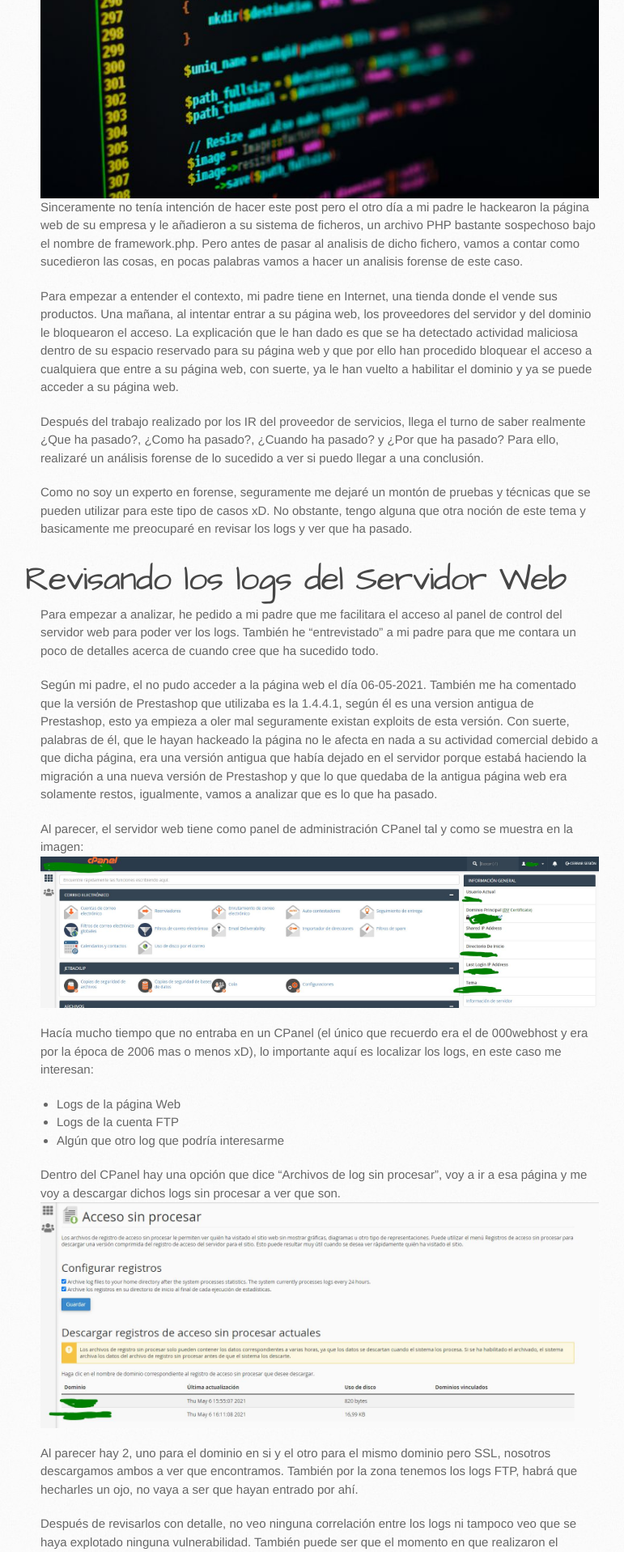
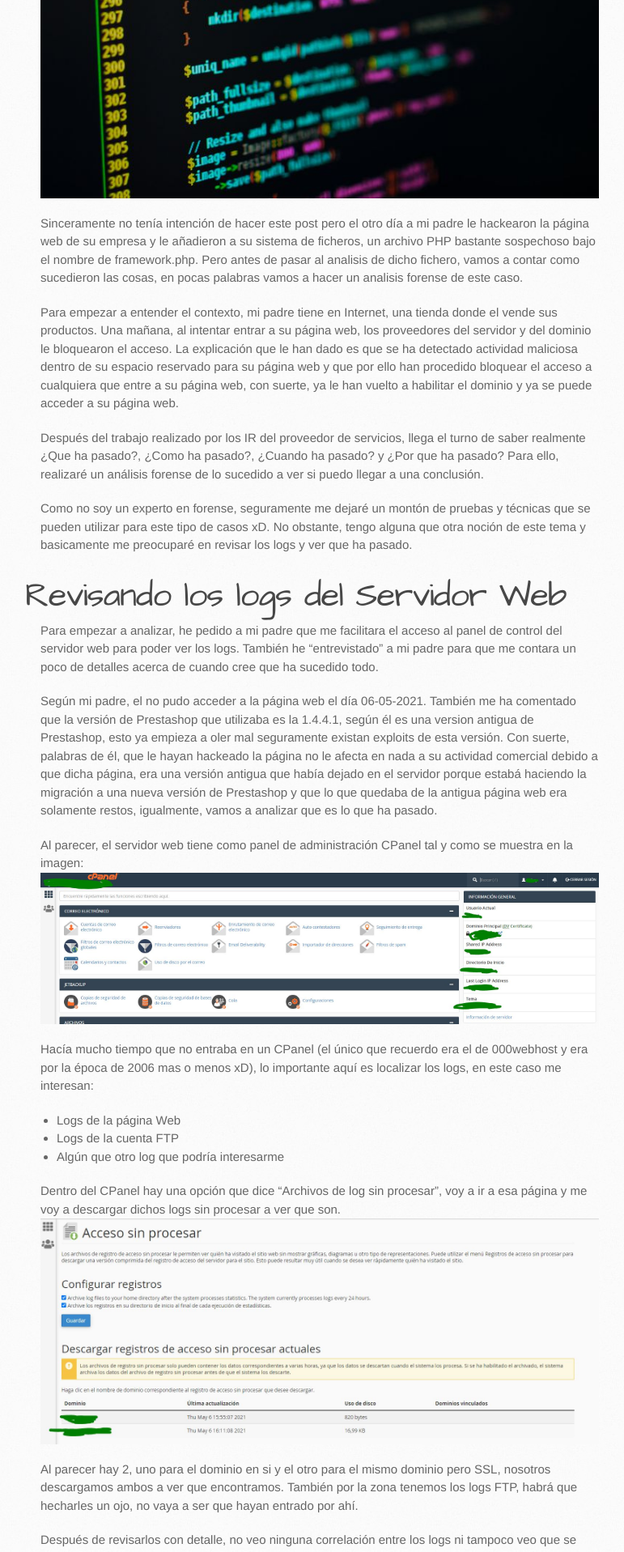
Before and after one commit to Davidc96/davidc96.github.io, a Jekyll site: the page built from _posts/2021-05-15-Hackearon-Padre-Analisi-Forense-Servidor-Web.md, in a window 1280 px wide. Shown: the part 679-2596 px from the top of the page at 81% size, without its empty margins (120-891 px from the left). Built offline with Jekyll 4.4.1, drawn with Linux system fonts in a browser that asks for light colours.

Commit message:
Update style post

```diff
--- a/_layouts/home.html
+++ b/_layouts/home.html
@@ -8,7 +8,8 @@ title: El Arte del Cracking
     <li>
         <h2><a href="{{ post.url }}">{{ post.title }}</a></h2>
         <p>{{ post.date | date_to_string }} - {{ post.author }}<p>
-        {{ post.content | truncatewords: 60 }}
+        {{ post.content | truncatewords: 120 }}
+        <br/>
         <a href="{{ post.url }}"><button>Continuar Leyendo</button></a>
     </li>
 {% endfor %}
--- a/_posts/2021-05-15-Hackearon-Padre-Analisi-Forense-Servidor-Web.md
+++ b/_posts/2021-05-15-Hackearon-Padre-Analisi-Forense-Servidor-Web.md
@@ -5,6 +5,7 @@ tag: [Reverse Engineering, Web]
 title: "¡¡¡Hackearon a mi padre!!! Analisis Forense y RE de un malware escrito en PHP"
 ---
 ![PORTADA](https://davidc96.github.io/assets/images/posts/AFPWE/portada.jpg?style=centerme)
+
 Sinceramente no tenía intención de hacer este post pero el otro día a mi padre le hackearon la página web de su empresa y le añadieron a su sistema de ficheros, un archivo PHP bastante sospechoso bajo el nombre de framework.php. Pero antes de pasar al analisis de dicho fichero, vamos a contar como sucedieron las cosas, en pocas palabras vamos a hacer un analisis forense de este caso.
 
 Para empezar a entender el contexto, mi padre tiene en Internet, una tienda donde el vende sus productos. Una mañana, al intentar entrar a su página web, los proveedores del servidor y del dominio le bloquearon el acceso. La explicación que le han dado es que se ha detectado actividad maliciosa dentro de su espacio reservado para su página web y que por ello han procedido bloquear el acceso a cualquiera que entre a su página web, con suerte, ya le han vuelto a habilitar el dominio y ya se puede acceder a su página web.
```
